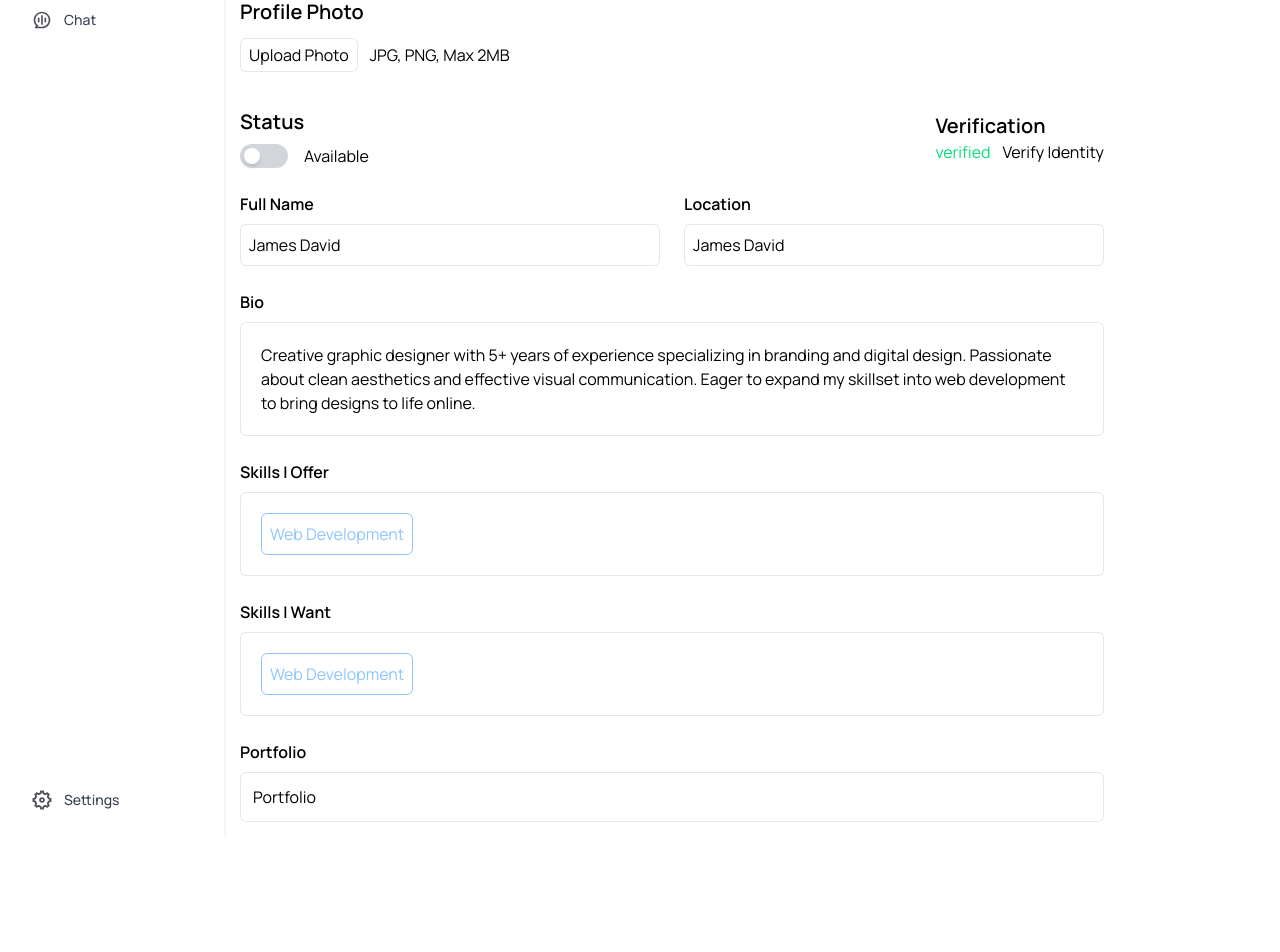
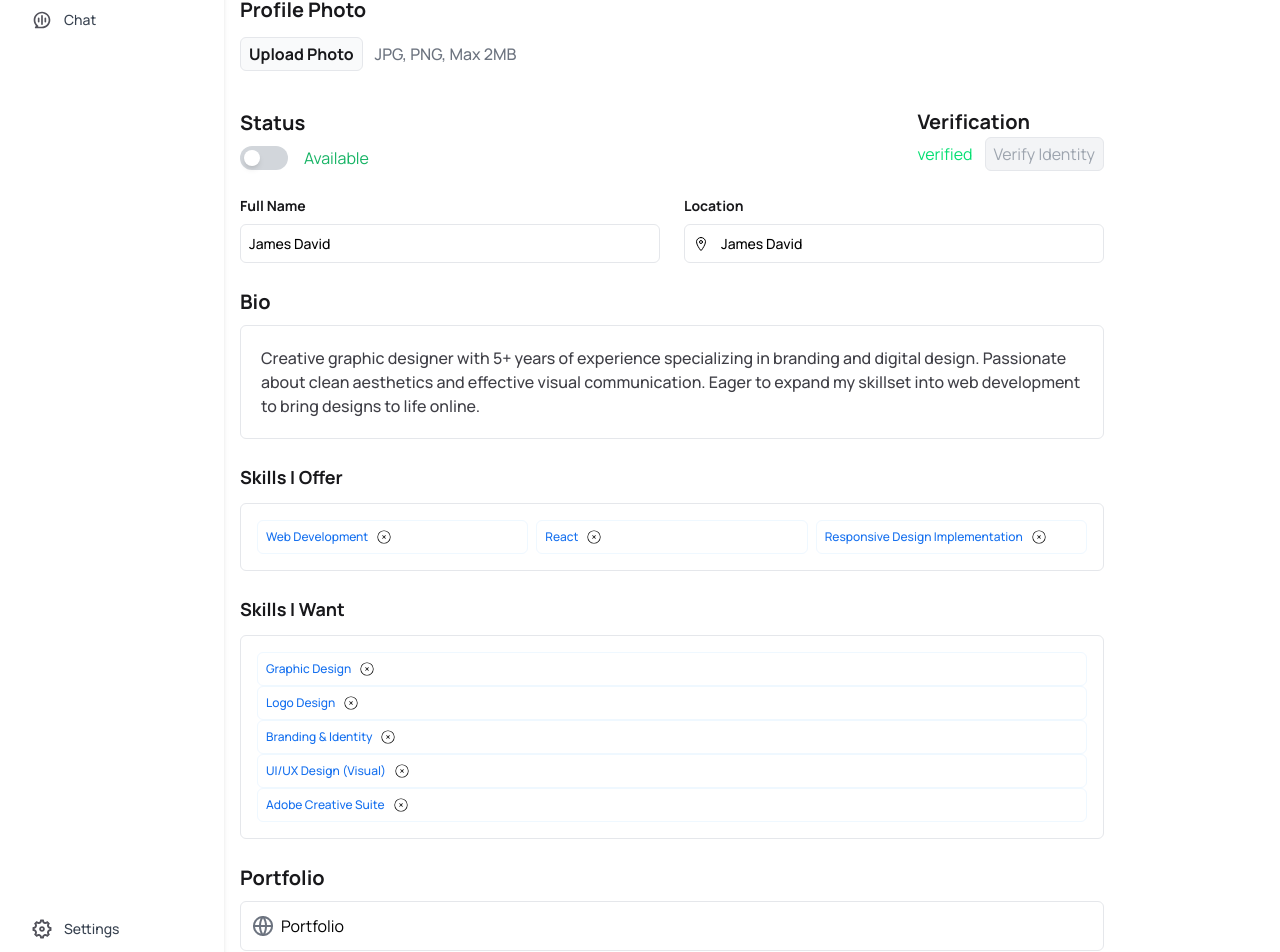
Before and after one commit to test-usa/clover-frontend, a React (Vite) app: page /dashboard/profile/1/private in a window 1280 px wide. Shown: the part 286-1238 px from the top of the page. Before the commit the page ends 1124 px from the top, so only its background shows below. Built offline with nearby package versions, Linux system fonts and the light colour scheme.

Commit message:
updated the private profile

```diff
--- a/src/pages/Dashboard/PrivateMyProfile.tsx
+++ b/src/pages/Dashboard/PrivateMyProfile.tsx
@@ -1,5 +1,8 @@
 import { useState } from "react";
+import { CiCircleRemove } from "react-icons/ci";
+import { IoLocationOutline } from "react-icons/io5";
 import { MdOutlineKeyboardArrowLeft } from "react-icons/md";
+import img from "../../assets/Vector (1).png"
 
 const PrivateMyProfile = () => {
   const [isOn, setIsOn] = useState(false);
@@ -11,13 +14,13 @@ const PrivateMyProfile = () => {
         <div className="flex justify-between gap-4">
           <div className="flex items-center gap-2">
             <MdOutlineKeyboardArrowLeft className="text-3xl" />
-            <h1 className="text-3xl">My Profile</h1>
+            <h1 className="text-[24px] text-typo-900 font-bold font-manrope ">My Profile</h1>
           </div>
           <div className="flex items-center gap-3">
-            <button className="border border-gray-200 px-4 py-2 rounded-md">
+            <button className="border border-gray-300 text-typo-900 font-manrope font-bold text-[14px] px-4 py-2 rounded-md">
               Preview
             </button>
-            <button className="border border-gray-200 bg-gray-300 px-4 py-2 rounded-md">
+            <button className="border  bg-gray-400 text-white text-[14px] font-manrope font-bold px-4 py-2 rounded-md">
               Save
             </button>
           </div>
@@ -37,12 +40,12 @@ const PrivateMyProfile = () => {
             alt=""
           />
           <div className="mt-3 sm:mt-0 ">
-            <h1 className="text-xl font-semibold">Profile Photo</h1>
+            <h1 className="text-[20px] font-manrope font-bold text-typo-900">Profile Photo</h1>
             <div className="flex  gap-3 items-start sm:items-center mt-3">
-              <button className="border border-gray-200 md:px-2 md:py-1 rounded-md">
+              <button className="border border-gray-200 bg-gray-50 font-bold font-manrope text-typo-900 md:px-2 md:py-1 rounded-md">
                 Upload Photo
               </button>
-              <p>JPG, PNG, Max 2MB</p>
+              <p className="text-[16px] text-gray-500 font-manrope font-medium">JPG, PNG, Max 2MB</p>
             </div>
           </div>
         </div>
@@ -51,11 +54,11 @@ const PrivateMyProfile = () => {
         <div className="flex  md:items-center md:justify-between gap-6 mt-6">
           {/* Status */}
           <div className="mt-3">
-            <h1 className="text-xl font-semibold">Status</h1>
+            <h1 className="text-[20px] font-manrope font-bold text-typo-900">Status</h1>
             <div className="flex items-center gap-4 mt-2">
               <button
-                onClick={() => setIsOn(!isOn)}
-                className={`w-12 h-6 flex items-center rounded-full p-1 transition-colors duration-300 ${isOn ? "bg-green-500" : "bg-gray-300"
+                onClick={() => setIsOn(isOn)}
+                className={`w-12 h-6 flex items-center rounded-full p-1 transition-colors duration-300 ${isOn ? "bg-success-500" : "bg-gray-300"
                   }`}
               >
                 <div
@@ -63,16 +66,22 @@ const PrivateMyProfile = () => {
                     }`}
                 />
               </button>
-              <p>Available</p>
+              <p className="text-success-500">Available</p>
             </div>
           </div>
 
           {/* Verification */}
           <div className="mt-3">
-            <h1 className="text-xl font-semibold">Verification</h1>
-            <div className="flex gap-3">
+            <h1 className="text-[20px] font-manrope font-bold text-typo-900">Verification</h1>
+            <div className="flex items-center gap-3">
               <p className="text-green-400">verified</p>
-              <button>Verify Identity</button>
+              <button
+                disabled
+                className="border px-2 py-1 rounded-md border-gray-200 bg-gray-100 text-gray-400 cursor-not-allowed"
+              >
+                Verify Identity
+              </button>
+
             </div>
           </div>
         </div>
@@ -80,23 +89,24 @@ const PrivateMyProfile = () => {
         {/* Name and Location */}
         <div className="grid grid-cols-2 gap-6 mt-6">
           <div className="w-full md:w-auto">
-            <h1 className="font-semibold mb-2">Full Name</h1>
-            <h3 className="border border-gray-200 p-2 rounded-md">
+            <h1 className="text-[14px] font-manrope font-bold text-typo-900 mb-2">Full Name</h1>
+            <h3 className="border border-gray-200 bg-white font-manrope font-medium text-[14px] p-2 rounded-md">
               James David
             </h3>
           </div>
           <div className="w-full md:w-auto">
-            <h1 className="font-semibold mb-2">Location</h1>
-            <h3 className="border border-gray-200 p-2 rounded-md">
-              James David
-            </h3>
+            <h1 className="text-[14px] font-manrope font-bold text-typo-900 mb-2">Location</h1>
+            <div className="flex items-center gap-3 border border-gray-200 bg-white p-2 rounded-md">
+              <IoLocationOutline />
+              <h1 className=" font-manrope font-medium text-[14px]  "> James David</h1>
+            </div>
           </div>
         </div>
 
         {/* Bio */}
         <div className="mt-6">
-          <h1 className="font-semibold mb-2">Bio</h1>
-          <p className="border border-gray-200 p-5 w-full  rounded-md">
+          <h1 className="text-[20px] font-manrope font-bold text-typo-900 mb-2">Bio</h1>
+          <p className="border border-gray-200 p-5 w-full text-[16px] font-manrope font-medium text-typo-700  rounded-md">
             Creative graphic designer with 5+ years of experience specializing in
             branding and digital design. Passionate about clean aesthetics and
             effective visual communication. Eager to expand my skillset into web
@@ -105,31 +115,53 @@ const PrivateMyProfile = () => {
         </div>
 
         {/* Skills I Offer */}
-        <div className="mt-6">
-          <h1 className="font-semibold mb-2">Skills I Offer</h1>
-          <p className="border border-gray-200 p-5 w-full rounded-md">
-            <button className="text-blue-300 border-1 p-2 rounded-md">
-              Web Development
-            </button>
-          </p>
+         <div className="mt-6">
+        <h2 className="text-lg font-manrope font-bold text-typo-900 mb-3">Skills I Offer</h2>
+        <div className="grid grid-cols-1 md:grid-cols-3 gap-2 border border-gray-200 p-4 rounded-md">
+          {["Web Development", "React", "Responsive Design Implementation"].map((skill) => (
+            <div
+              key={skill}
+              className="flex items-center gap-2 border border-info-50 p-2 rounded-md"
+            >
+              <span className="text-info-600 text-xs font-manrope font-medium">{skill}</span>
+              <CiCircleRemove />
+            </div>
+          ))}
         </div>
+      </div>
 
         {/* Skills I Want */}
-        <div className="mt-6">
-          <h1 className="font-semibold mb-2">Skills I Want</h1>
-          <p className="border border-gray-200 p-5 w-full rounded-md">
-            <button className="text-blue-300 border-1 p-2 rounded-md">
-              Web Development
-            </button>
-          </p>
+      <div className="mt-6">
+        <h2 className="text-lg font-manrope font-bold text-typo-900 mb-3">Skills I Want</h2>
+        <div className="fgrid grid-cols-1 md:grid-cols-3 gap-2 border border-gray-200 p-4 rounded-md">
+          {[
+            "Graphic Design",
+            "Logo Design",
+            "Branding & Identity",
+            "UI/UX Design (Visual)",
+            "Adobe Creative Suite"
+          ].map((skill) => (
+            <div
+              key={skill}
+              className="flex items-center gap-2 border border-info-50 p-2 rounded-md"
+            >
+              <span className="text-info-600 text-xs font-manrope font-medium">{skill}</span>
+              <CiCircleRemove />
+            </div>
+          ))}
         </div>
+      </div>
 
         {/* Portfolio */}
         <div className="mt-6">
-          <h1 className="font-semibold mb-2">Portfolio</h1>
-          <p className="border border-gray-200 w-full p-3 rounded-md">
-            Portfolio
-          </p>
+          <h1 className="text-[20px] font-manrope font-bold text-typo-900 mb-2">Portfolio</h1>
+          <div className=" flex items-center gap-2 border border-gray-200 w-full p-3 rounded-md">
+            <img className="text-gray-500" src={img} alt="no pic" />
+            <p className="">
+              Portfolio
+            </p>
+
+          </div>
         </div>
       </div></>
   );
```
Also changed, not shown: src/assets/Vector (1).png (added).
